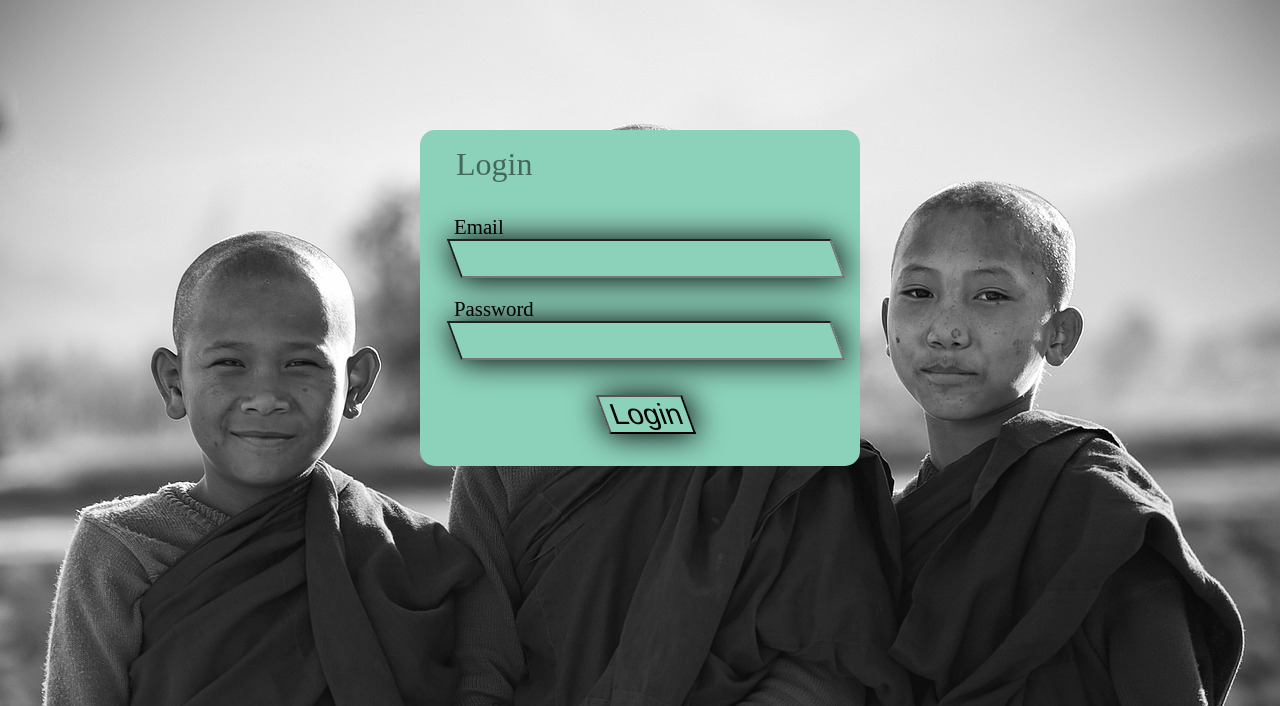
After one commit to manitreasure1/Event-Arena, a Flask app: page /login in a window 1280 px wide. The commit adds this page. Shown: the top 706 px of the page. Run offline with Flask 3, Linux system fonts and the light colour scheme.

Commit message:
forms added

```diff
--- a/app/database.py
+++ b/app/database.py
@@ -8,12 +8,12 @@ from app.utils import Role
 class User(db.Model):
     __tablename__ = 'user_account'
 
-    id: Mapped[int] = mapped_column(Integer, primary_key=True, unique=True)
+    id: Mapped[int] = mapped_column(Integer, primary_key=True, unique=True, autoincrement=True)
     username: Mapped[Optional[str]] = mapped_column(String, unique=True)
     email: Mapped[str] = mapped_column(String, nullable=False, unique=True)
     password: Mapped[str] = mapped_column(String, nullable=False)
     profile_pic: Mapped[Optional[str]] = mapped_column(String)
-    role: Mapped[str] = mapped_column(String, default=Role)
+    role: Mapped[str] = mapped_column(String, default=Role.user)
     bio: Mapped[Optional[str]] = mapped_column(String)
     events: Mapped[List['Event']] = relationship('Event', back_populates='user')
 
--- a/app/forms.py
+++ b/app/forms.py
@@ -3,7 +3,6 @@ from wtforms import StringField, SubmitField, IntegerField, PasswordField, Email
 from wtforms.validators import DataRequired, EqualTo, length, Email
 
 class SignUp(FlaskForm):
-    id = IntegerField("ID", validators=[DataRequired(), length(min=2, max=10)])
     first_name = StringField("First Name", validators=[DataRequired(), length(min=2, max=30)])
     last_name = StringField("Last Name", validators=[DataRequired(), length(min=2, max=30)])
     email = EmailField("Email", validators=[DataRequired(), length(min=10), Email()])
--- a/app/routes.py
+++ b/app/routes.py
@@ -1,26 +1,69 @@
 from app import app, db
-from app.models.event import Event
-from flask import  render_template, request, jsonify, make_response, session
+from app.database import Event, User, Visitor
+from flask import  render_template, request, jsonify, make_response, session, redirect, url_for, flash
 from  datetime import datetime
+from app.forms import SignUp, Login
+import asyncio
+
 
 
 @app.route('/', methods=['GET', 'POST'])
-def home_page():
+async def home_page():
     date = request.args.get('date')
+    event_date = Event.query.filter_by(date=date).all
 
     return render_template('pages/home.html')
 
 
 
 @app.route('/event', methods=['GET', 'POST'])
-def event_page():
+async def event_page():
     data = Event.query.all()
+    await asyncio.sleep(1)
     if request.method == 'POST':
         visitor = request.form.to_dict()
+        registerer = Visitor(
+            email=visitor.email,
+            phone=visitor.phone
+        )
+        db.session.add(registerer)
+        db.session.commit()
 
         return jsonify({"message":"You've registered succesfully!"}), 201
     return render_template('pages/event.html', event=data)
 
+
+@app.route('/signup', methods=['POST', 'GET'])
+def signUp():
+    form = SignUp()
+    if form.validate_on_submit():
+        user = User(
+            username=(form.first_name.data[:3]+form.last_name.data[:3]),
+            email=form.email.data,
+            password=form.password.data,
+        )
+        db.session.add(user)
+        db.session.commit()
+        flash("Account created Successfully", category="success")
+        return redirect(url_for("event_page"))
+    else:
+        print(form.errors)
+    return render_template('includes/signUp.html', form=form)
+
+
+@app.route('/login', methods=['POST', 'GET'])
+def login():
+    form = Login()
+    if form.validate_on_submit():
+        email = User.query.filter_by("email")
+        password = form.password.data
+        try:
+            if any(email == form.email.data):
+                return jsonify({"message":"You've Logged in successfully"})
+        except Exception as e:
+            return jsonify({"message": f"{e}"})
+        return redirect(url_for('event_page'))
+    return render_template('includes/login.html', form=form)
 
 
 
@@ -83,12 +126,11 @@ def add_event():
 @app.errorhandler(404)
 def not_found(error):
     resp = make_response(render_template('errors/not_found.html'), 404)
-    resp.headers['X-Something'] = 'A value'
     return resp
 
 
 @app.errorhandler(404)
 def invalid_input(error):
     resp = make_response(render_template('errors/invalid-input.html'), 404)
-    resp.headers['X-Something'] = 'A value'
+
     return resp
--- /dev/null
+++ b/app/templates/includes/login.html
@@ -0,0 +1,85 @@
+<!DOCTYPE html>
+<html lang="en">
+<head>
+    <meta charset="UTF-8">
+    <meta name="viewport" content="width=device-width, initial-scale=1.0">
+    <title>login</title>
+</head>
+<body>
+
+    <style>
+        body{
+            background-image: url("../../static/images/monk-1280-1280.png");
+        }
+        .Login{
+            background-color: rgb(140, 210, 186);
+            width: 440px;
+            margin: 130px auto;
+            border-radius: 15px;
+        }
+        label{
+            display: block;
+            font-size: 1.3rem;
+        }
+        fieldset{
+            display: flex;
+            flex-direction: column;
+            gap: 1.2rem;
+            padding: 2rem;
+            border: none;
+        }
+        input{
+            font-size: 1.8rem;
+            background-color: transparent;
+            transform:skew(20deg);
+            box-shadow: 1px 1px 30px 1px;
+        }
+        input:focus{
+            background-color: aliceblue;
+        }
+        .button{
+            display: flex;
+            justify-content: center;
+            margin-top: 1rem;
+        }
+        button{
+            font-size: 1.2rem;
+            border-radius: 5px;
+            background-color: transparent;
+        }
+        legend{
+            padding-top: 1rem;
+            font-size: 2rem;
+            opacity: 0.5;
+        }
+        button:hover{
+            transform:scale(1.2);
+            background-color: rgb(61, 62, 64);
+            color: antiquewhite;
+        }
+    </style>
+
+
+
+    <div class="Login">
+        <form method="post">
+            {{form.hidden_tag()}}
+            <fieldset>
+                <legend>Login</legend>
+                <div>
+                    <label for="email">{{form.email.label}}</label>
+                    {{form.email()}}
+                </div>
+                <div class="password">
+                    <label for="password">{{form.password.label}}</label>
+                    {{form.password()}}
+                </div>
+                <div class="button">
+                    {{form.submit()}}
+                </div>
+            </fieldset>
+        </form>
+
+    </div>
+</body>
+</html>
--- a/app/templates/pages/home.html
+++ b/app/templates/pages/home.html
@@ -23,6 +23,8 @@
                         <li><a href="">lorem</a></li>
                         <li><a href="">lorem</a></li>
                         <li><a href="">lorem</a></li>
+                        <li><a href="{{url_for('signUp')}}">Sing Up</a></li>
+                        <li><a href="{{url_for('login')}}">Login</a></li>
                     </ul>
                 </div>
             </div>
```
Also changed, not shown: app/__init__.py (+5 -3 lines), app/models/event.py (deleted, +0 -19 lines), app/models/user.py (deleted, +0 -19 lines), app/models/visitor.py (deleted, +0 -11 lines), app/templates/includes/signup.html (added, +107 -0 lines), app/utils.py (+25 -3 lines), requirements.txt (+48 -1 lines), 1 other file.
